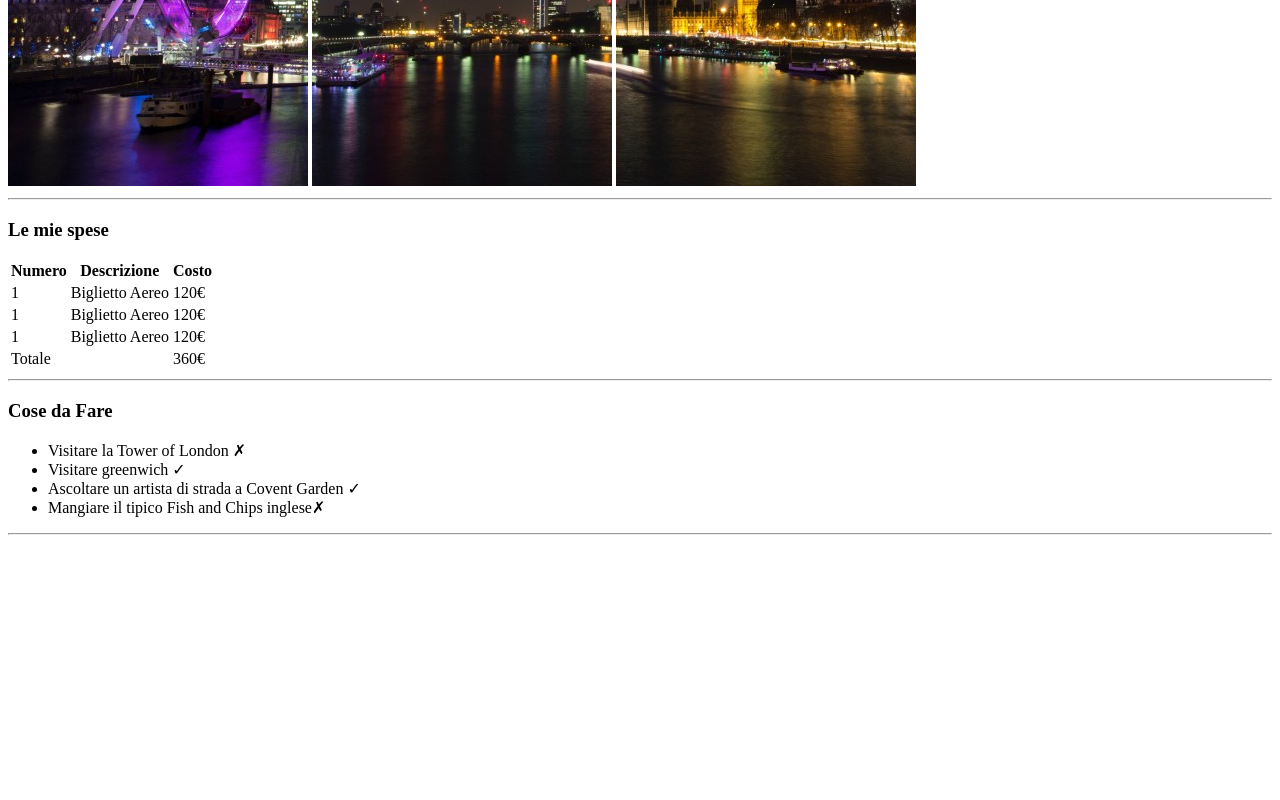
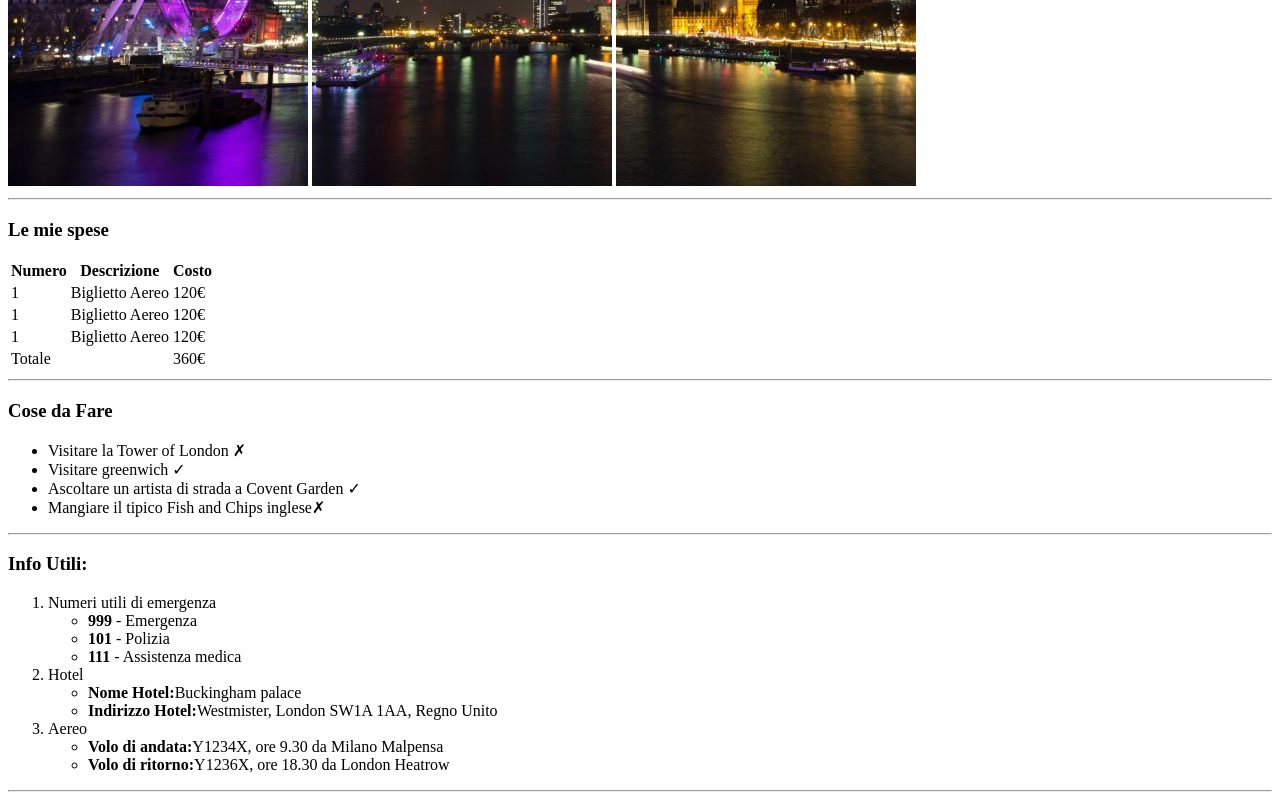
Before and after one commit to trelefede/html-london-trip, a plain HTML site: page index.html in a window 1280 px wide. Shown: the part 494-1294 px from the top of the page. Before the commit the page ends 1037 px from the top, so only its background shows below. Drawn offline with Linux system fonts and the light colour scheme.

Commit message:
end useful tips

```diff
--- a/index.html
+++ b/index.html
@@ -25,6 +25,7 @@
         <!-- my expenses -->
         <section>
             <h3>Le mie spese</h3>
+
             <!-- table expenses -->
             <table>
                 <thead>
@@ -60,6 +61,7 @@
                 </tfoot>
             </table>
             <!-- end table expenses -->
+
             <hr>
         </section>
         <!-- end my expenses -->
@@ -67,6 +69,7 @@
         <!-- things to do -->
         <section>
             <h3>Cose da Fare</h3>
+
             <!-- unordered list -->
             <ul>
                 <li>Visitare la Tower of London &cross;</li>
@@ -75,12 +78,51 @@
                 <li>Mangiare il tipico Fish and Chips inglese&cross;</li>
             </ul>
             <!-- end unordered list -->
+
             <hr>
         </section>
         <!-- end things to do -->
 
         <!-- useful tips -->
-        <section></section>
+        <section>
+            <h3>Info Utili:</h3>
+
+            <!-- ordered list -->
+            <ol>
+
+                <!-- first point -->
+                <li>Numeri utili di emergenza
+                    <ul>
+                        <li><strong>999</strong> - Emergenza</li>
+                        <li><strong>101</strong> - Polizia</li>
+                        <li><strong>111</strong> - Assistenza medica</li>
+                    </ul>
+                </li>
+                <!-- end first point -->
+
+                <!-- secont point -->
+                <li>Hotel
+                    <ul>
+                        <li><strong>Nome Hotel:</strong>Buckingham palace</li>
+                        <li><strong>Indirizzo Hotel:</strong>Westmister, London SW1A 1AA, Regno Unito</li>
+                    </ul>
+                </li>
+                <!-- end secont point -->
+
+                <!-- third point -->
+                <li>Aereo
+                    <ul>
+                        <li><strong>Volo di andata:</strong>Y1234X, ore 9.30 da Milano Malpensa</li>
+                        <li><strong>Volo di ritorno:</strong>Y1236X, ore 18.30 da London Heatrow</li>
+                    </ul>
+                </li>
+                <!-- end third point -->
+
+            </ol>
+            <!-- end ordered list -->
+
+            <hr>
+        </section>
         <!-- end useful tips -->
 
         <!-- my photos -->
```
